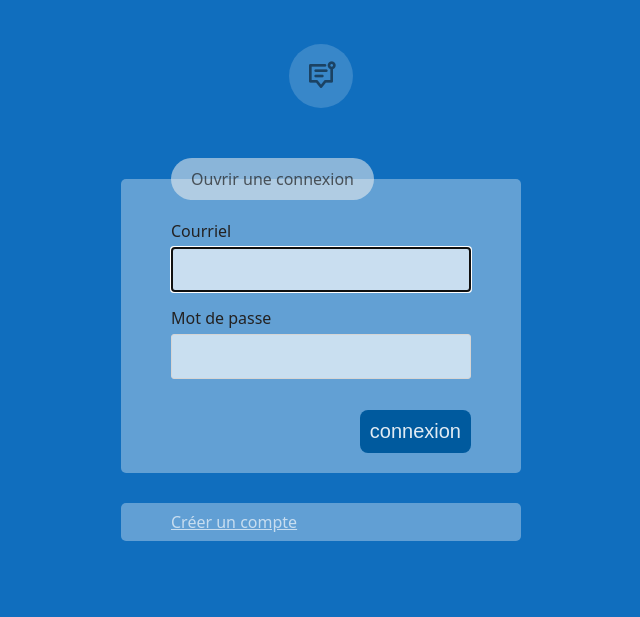
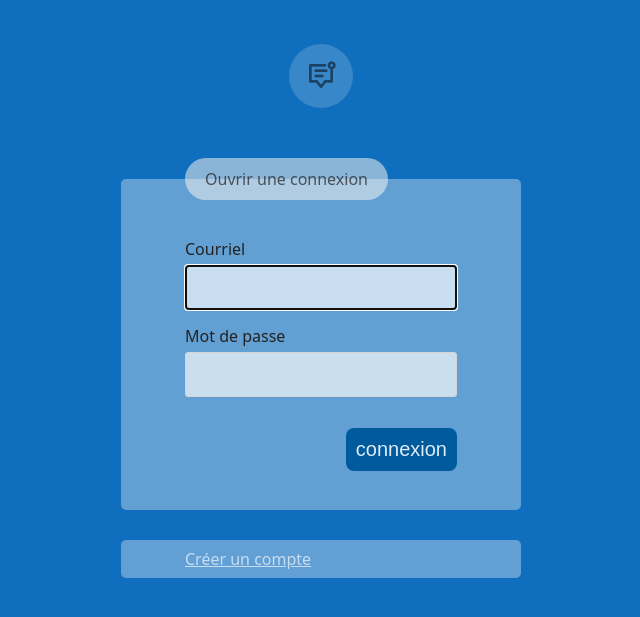
Before and after one commit to sadektouati/school-programmation-php-avancee-image-du-jour-avancee, a PHP site: page /index.php?route=utilisateur in a window 1280 px wide. Shown: the top 617 px of the page, without its empty margins (319-959 px from the left). Run offline with PHP 8.4, Linux system fonts and the light colour scheme; a stand-in replaces the project's code that opens the database connection; some libraries are stand-ins or nearby versions.

Commit message:
ameliorer l'espacement du fieldset

```diff
--- a/ressources/css/styles.css
+++ b/ressources/css/styles.css
@@ -226,7 +226,7 @@ form > div, form > fieldset {
     border: none;
     border-radius: 5px;
     background-color: #ffffff57;
-    padding: 20px 50px;
+    padding: 3vw 5vw;
     display: flex;
     flex-direction: column;
 }
```
